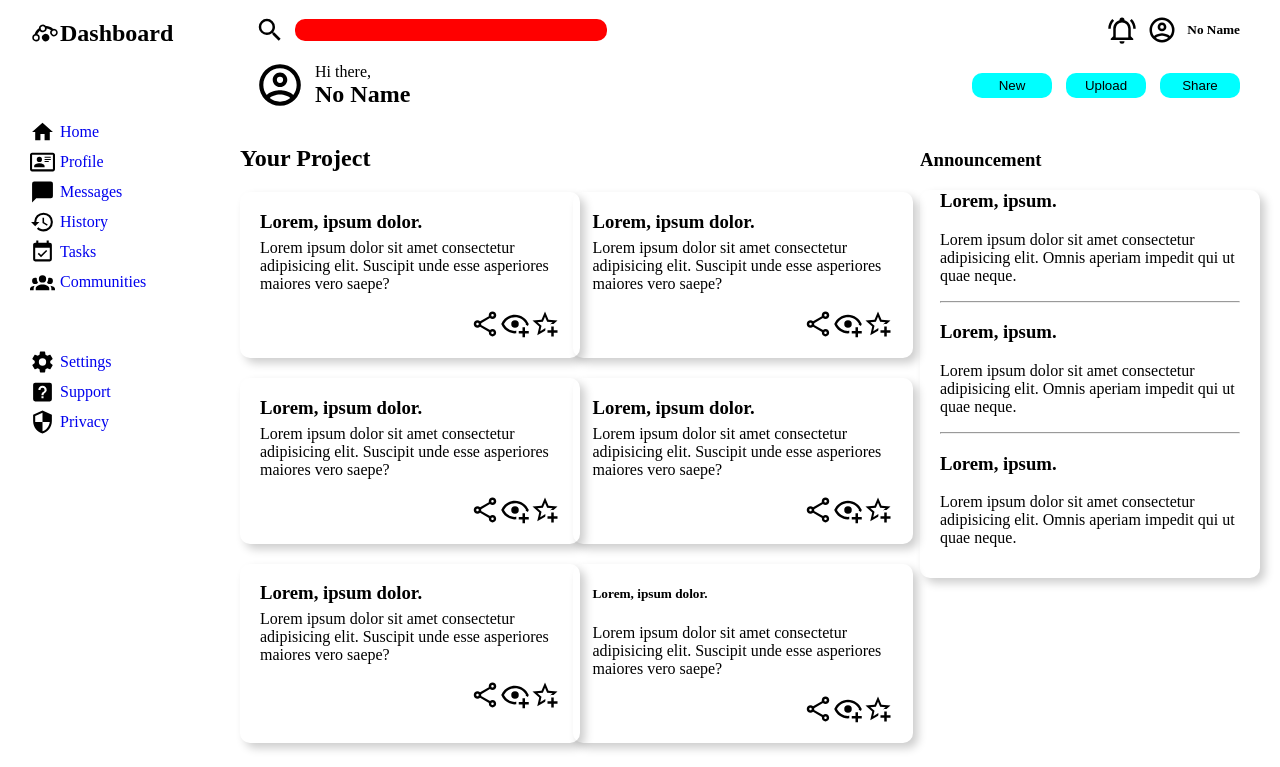
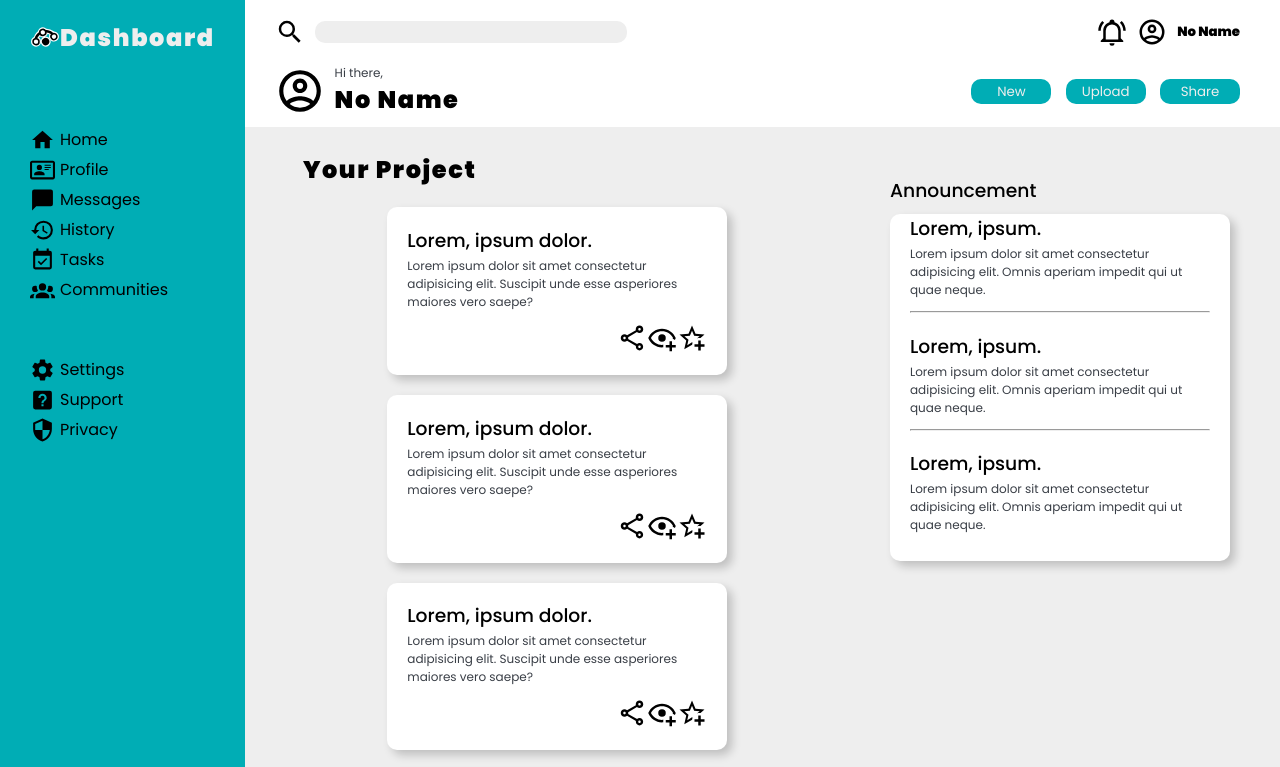
Before and after one commit to RohithAchar/odin-dashboard, a plain HTML site: page index.html in a window 1280 px wide. Shown: the top 767 px of the page. Drawn offline with Linux system fonts and the light colour scheme.

Commit message:
colors finish

```diff
--- a/index.html
+++ b/index.html
@@ -106,7 +106,7 @@
                 </div>
                 <div class="card">
                     <div class="info">
-                        <h5>Lorem, ipsum dolor.</h5>
+                        <h3>Lorem, ipsum dolor.</h3>
                     <p>Lorem ipsum dolor sit amet consectetur adipisicing elit. Suscipit unde esse asperiores maiores vero saepe?</p>
                     </div>
                     <div class="social">
--- a/style.css
+++ b/style.css
@@ -1,8 +1,30 @@
+@import url('https://fonts.googleapis.com/css2?family=Poppins:wght@400;500;900&display=swap');
+:root{
+    --background-color:#EEEEEE;
+    --accent-color:#00ADB5;
+    --suppoRtive-color:#393E46;
+}
+
+*{
+    font-family: poppins,sans-serif;
+}
+h1,h2{
+    letter-spacing: 0.1rem;
+}
+h3{
+    font-weight: 500;
+}
+p{
+    font-weight: 400;
+    font-size:12px;
+    color: var(--suppoRtive-color);
+}
 body{
     margin: 0;
 }
 a{
     text-decoration: none;
+    color: black;
 }
 .main-container{
     display: grid;
@@ -49,6 +71,7 @@ a{
     display: flex;
     flex-direction: column;
     padding: 0 30px;
+    padding-bottom: 10px;
 }
 .upper,.lower,.search-container{
     display: flex;
@@ -69,7 +92,6 @@ a{
     height: 20px;
     width:300px;
     border: none;
-    background-color: red;
     border-radius: 10px;
 }
 .upper .profile-container > *{
@@ -85,7 +107,6 @@ a{
     border: none;
     margin-right: 10px;
     border-radius: 10px;
-    background-color: aqua;
 }
 /*
     CARD
@@ -108,17 +129,47 @@ a{
     MAIN CONTENT
 */
 .main-content{
-    padding: 15px;
+    padding: 5px 30px;
 }
 .cards-container{
     display: grid;
     grid-template-columns: repeat(auto-fill,minmax(300px,1fr));
+    justify-items: center;
     gap: 20px;
 }
-
+.main-content h2{
+    margin-left: 5%;
+}
 /*
     SIDEBAR RIGHT
 */
 .sidebar-right{
-    padding: 20px;
+    padding: 30px 50px 20px 20px;
 }
+.sidebar-right h3{
+    margin-bottom: -10px;
+}
+
+/*
+    Colors
+*/
+.sidebar-left{
+    background-color: var(--accent-color);
+    color: var(--background-color);
+}
+input{
+    background-color: var(--background-color);
+}
+button{
+    background-color: var(--accent-color);
+    color: var(--background-color);
+}
+.main-content{
+    background-color: var(--background-color);
+}
+.card{
+    background-color: #fff;
+}
+.sidebar-right{
+    background-color: var(--background-color);
+}
```
